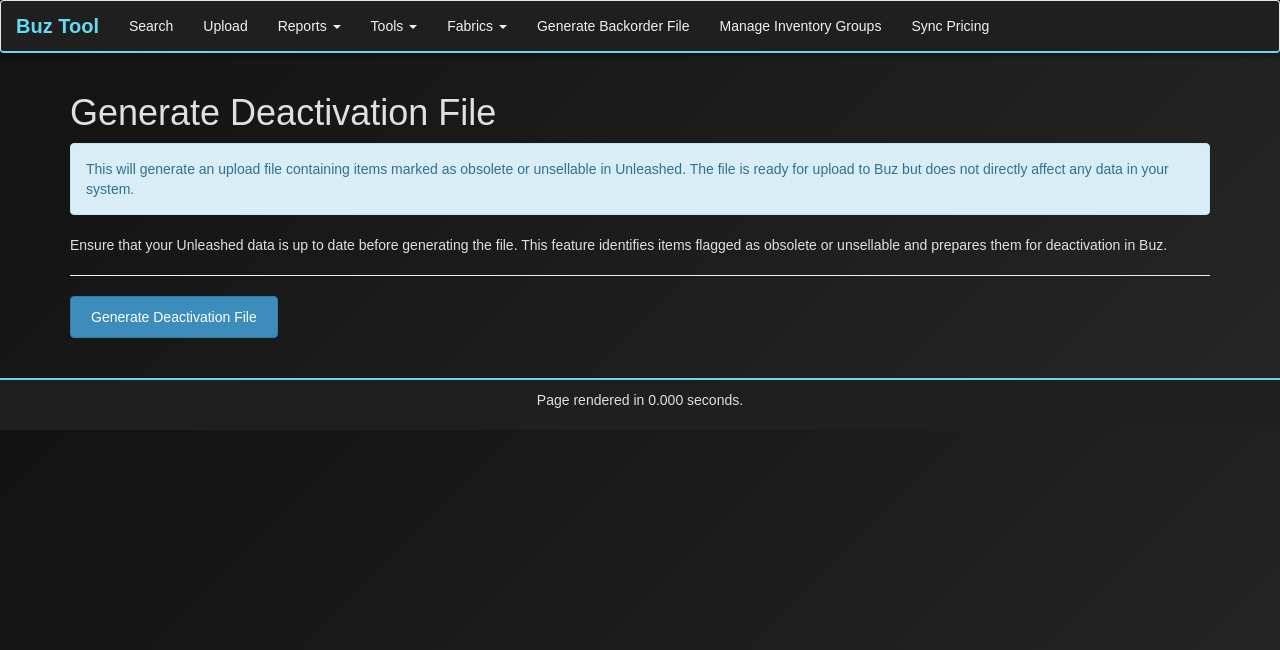
After one commit to derekgwatson/buz_app, a Flask app: page /generate-deactivation-file in a window 1280 px wide. The commit adds this page. Shown: the top 650 px of the page. Run offline with Flask 3, Linux system fonts and the light colour scheme; some libraries are stand-ins or nearby versions.

Commit message:
Deactivated items

```diff
--- a/app/routes.py
+++ b/app/routes.py
@@ -184,7 +184,10 @@ def delete_inventory_group(inventory_group_code):
 @auth.login_required
 def download_file(filename):
     file_path = os.path.join(current_app.config['upload_folder'], filename)
-    return send_file(file_path, as_attachment=True)
+    if os.path.exists(file_path):
+        return send_file(file_path, as_attachment=True)
+    else:
+        flash('File not found.', 'warning')
 
 
 @main_routes.route('/get_items_not_in_unleashed', methods=['GET', 'POST'])
@@ -411,3 +414,27 @@ def create_fabric():
     Render the form to create a new fabric.
     """
     return render_template('fabric_create.html')
+
+
+@main_routes.route('/generate-deactivation-file', methods=['GET', 'POST'])
+def generate_deactivation_file():
+    """
+    Route to generate a deactivation file for obsolete/unsellable items.
+    """
+    from services.deactivated_items import generate_deactivation_upload
+
+    if request.method == 'POST':
+        # Call the function to generate the file
+        filename = generate_deactivation_upload(g.db)  # Your implementation from earlier
+
+        if filename:
+            flash('Deactivation file generated successfully!', 'success')
+            upload_filename = os.path.basename(filename)
+            return render_template(
+                'generate_deactivation_file.html',
+                upload_filename=upload_filename
+            )
+        else:
+            flash('Failed to generate deactivation file. Check logs for details.', 'danger')
+
+    return render_template('generate_deactivation_file.html', upload_filename=None)
--- /dev/null
+++ b/app/templates/generate_deactivation_file.html
@@ -0,0 +1,30 @@
+{% extends "layout.html" %}
+
+{% block title %}Deactivate Obsolete/Unsellable Items{% endblock %}
+
+{% block content %}
+
+    <h1>Generate Deactivation File</h1>
+
+    {% if upload_filename %}
+        <a href="{{ url_for('main_routes.download_file', filename=upload_filename) }}" class="btn btn-primary">
+            Download Deactivation File
+        </a>
+    {% else %}
+        <form action="{{ url_for('main_routes.generate_deactivation_file') }}" method="POST">
+            <div class="alert alert-info" role="alert">
+                This will generate an upload file containing items marked as obsolete or unsellable in Unleashed.
+                The file is ready for upload to Buz but does not directly affect any data in your system.
+            </div>
+
+            <p>
+                Ensure that your Unleashed data is up to date before generating the file.
+                This feature identifies items flagged as obsolete or unsellable and prepares them for deactivation in Buz.
+            </p>
+            <hr>
+
+            <button type="submit" class="btn btn-primary">Generate Deactivation File</button>
+        </form>
+    {% endif %}
+
+{% endblock %}
--- a/app/templates/layout.html
+++ b/app/templates/layout.html
@@ -205,6 +205,7 @@ footer {
                 <ul class="dropdown-menu">
                     <li><a href="/fabrics/grid">Grid</a></li>
                     <li><a href="/fabrics/generate-upload">Generate Upload</a></li>
+                    <li><a href="/generate-deactivation-file">Generate Unleashed Deactivations</a></li>
                 </ul>
             </li>
             <li><a href="/generate_backorder_file">Generate Backorder File</a></li>
```
Also changed, not shown: services/deactivated_items.py (added, +57 -0 lines).
